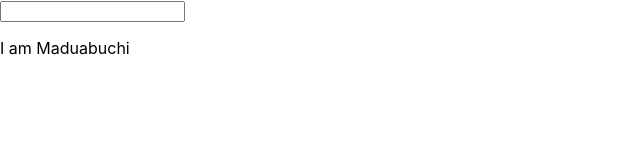
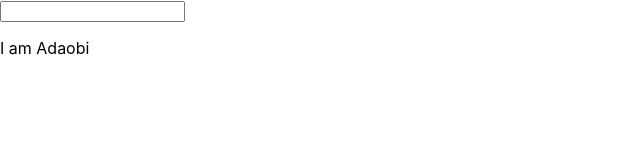
Before and after one commit to Dahrahcme/corrections, a React (Create React App) app: page / in a window 1280 px wide. Shown: the top 160 px of the page, without its empty margins (0-640 px from the left). Built offline with nearby package versions, Linux system fonts and the light colour scheme.

Commit message:
Using props in place of the static data used at first

```diff
--- a/src/App.jsx
+++ b/src/App.jsx
@@ -8,7 +8,8 @@ export class App extends Component {
       <div>
         <div>
           <Input />
-          <Output />
+          {/* Using props with my output type */}
+          <Output name ={"Adaobi"} />
         </div>
       </div>
     )
--- a/src/Components/Output/Output.jsx
+++ b/src/Components/Output/Output.jsx
@@ -1,9 +1,9 @@
 import React from 'react'
 
-function Output() {
+function Output(props) {
   return (
     <div>
-      <p>I am Maduabuchi</p>
+      <p>I am {props.name}</p>
     </div>
   )
 }
```
